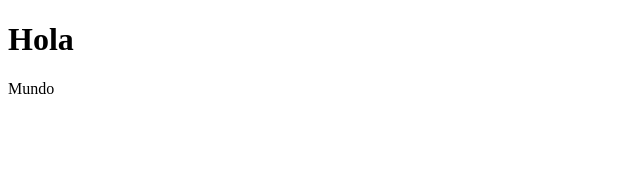
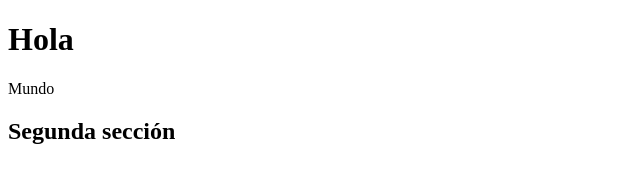
Before and after one commit to jenrod99/pruebaGit, a plain HTML site: page index.html in a window 1280 px wide. Shown: the whole page, without its empty margins (0-640 px from the left). Drawn offline with Linux system fonts and the light colour scheme.

Commit message:
Se actualiza index, se ingresa nueva seccion

```diff
--- a/index.html
+++ b/index.html
@@ -9,5 +9,11 @@
 <body>
     <h1>Hola</h1>
     <p>Mundo</p>
+
+    <div>
+        <section>
+            <h1>Segunda sección</h1>
+        </section>
+    </div>
 </body>
 </html>
```
